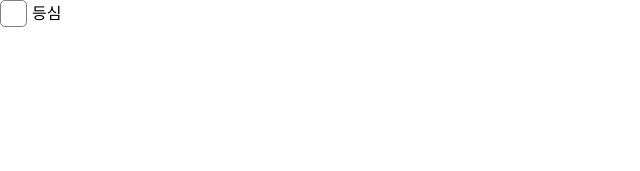
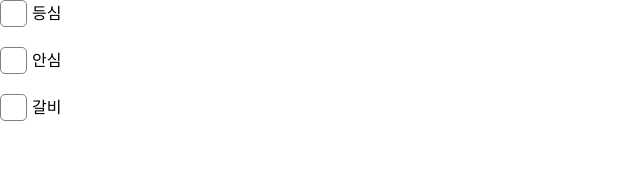
Before and after one commit to PreOnBoarding-Team14/02_adminPage, a React (Create React App) app: page / in a window 1280 px wide. Shown: the top 171 px of the page, without its empty margins (0-640 px from the left). Built offline with nearby package versions, Linux system fonts and the light colour scheme.

Commit message:
Add - 공통 컴포넌트(체크박스) 컴포넌트화 완료

```diff
--- a/src/components/form/FormCheckBox.js
+++ b/src/components/form/FormCheckBox.js
@@ -5,6 +5,7 @@ const CheckBoxAndCategory = styled.div`
   box-sizing: border-box;
   display: flex;
   align-items: center;
+  margin-bottom: 20px;
 `;
 
 const CheckBoxWrapper = styled.div`
--- a/src/pages/admin/components/exposureNSalesPeriod/ExposureNSalesPeriod.js
+++ b/src/pages/admin/components/exposureNSalesPeriod/ExposureNSalesPeriod.js
@@ -2,11 +2,13 @@ import styled from 'styled-components';
 import { FormCheckBox } from 'components';
 
 export default function ExposureNSalesPeriod() {
-  const categoryName = '등심';
+  const categories = [{ name: '등심' }, { name: '안심' }, { name: '갈비' }];
 
   return (
     <div>
-      <FormCheckBox categoryName={categoryName} />
+      {categories.map((ele, idx) => {
+        return <FormCheckBox key={idx} categoryName={ele.name} />;
+      })}
     </div>
   );
 }
```
